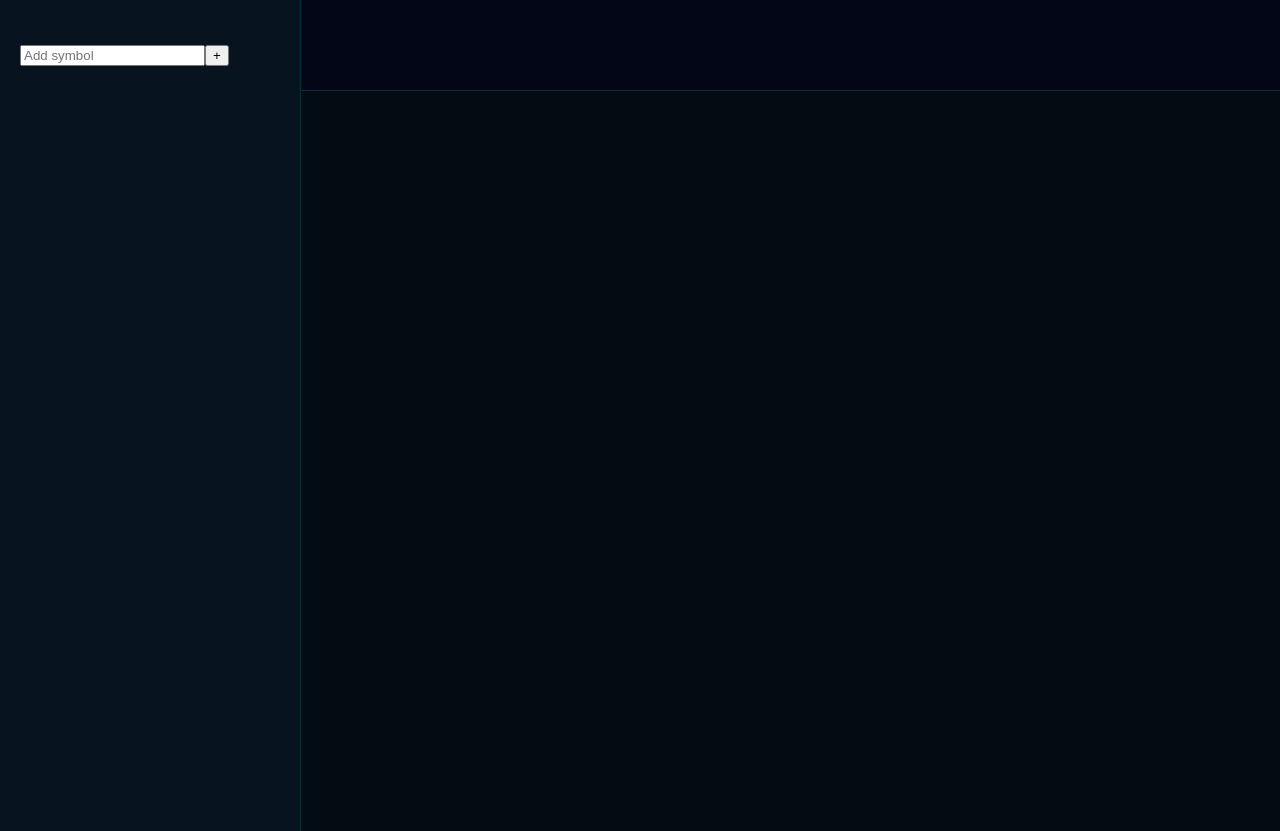
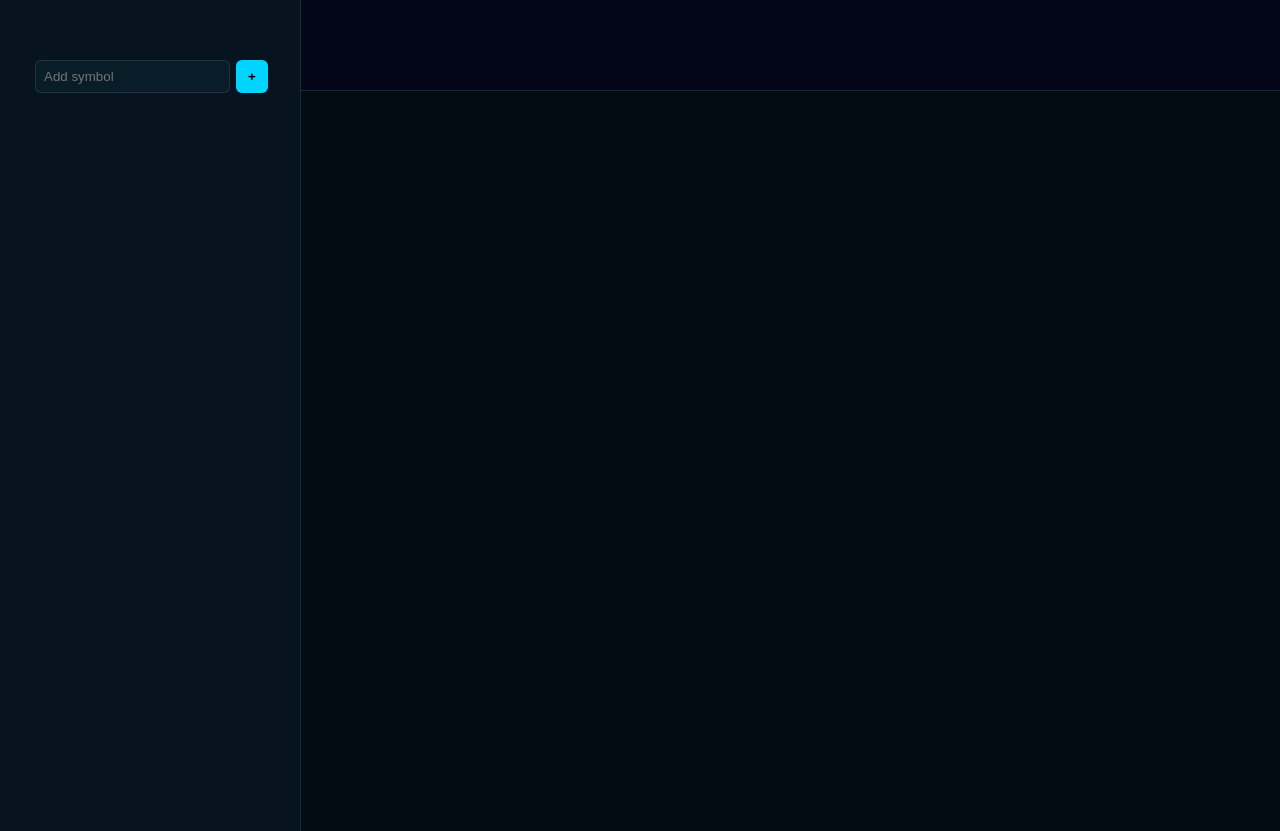
Before and after one commit to mabeg03/Market-Predictor, a React (Vite) app in the folder client/: page / in a window 1280 px wide. Built offline with nearby package versions, Linux system fonts and the light colour scheme.

Commit message:
Update responsive.css

```diff
--- a/client/src/responsive.css
+++ b/client/src/responsive.css
@@ -109,3 +109,47 @@ display:block;
 }
 
 }
+
+/* WATCHLIST */
+
+.watchlist{
+padding:15px;
+}
+
+.watch-input{
+display:flex;
+gap:6px;
+margin-bottom:15px;
+}
+
+.watch-input input{
+flex:1;
+padding:8px;
+border-radius:6px;
+border:1px solid rgba(255,255,255,0.1);
+background:#081d28;
+color:#9be7ff;
+}
+
+.watch-input button{
+background:#00d4ff;
+border:none;
+padding:6px 12px;
+border-radius:6px;
+cursor:pointer;
+font-weight:bold;
+}
+
+.watch-item{
+display:flex;
+justify-content:space-between;
+padding:8px 10px;
+background:#041922;
+border-radius:6px;
+margin-bottom:6px;
+cursor:pointer;
+}
+
+.watch-item:hover{
+background:#0b2c3c;
+}
```
